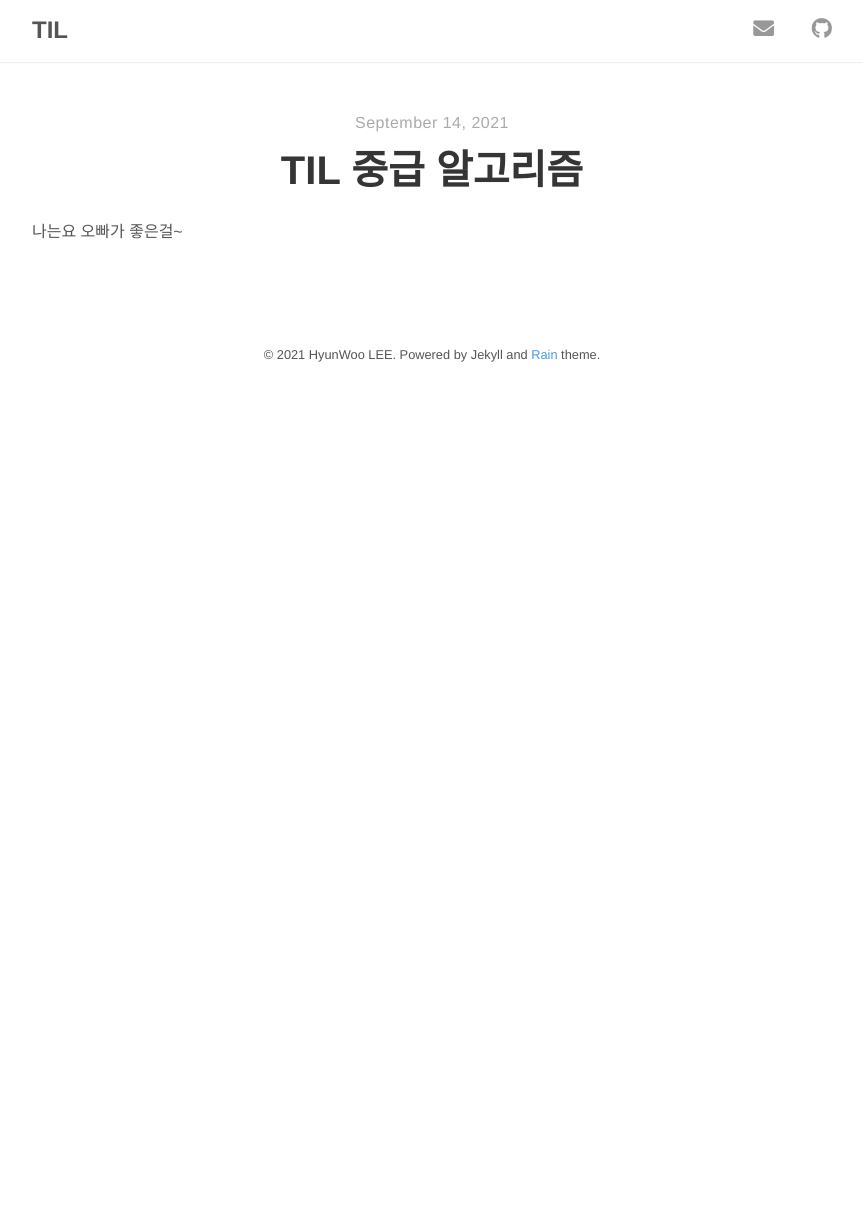
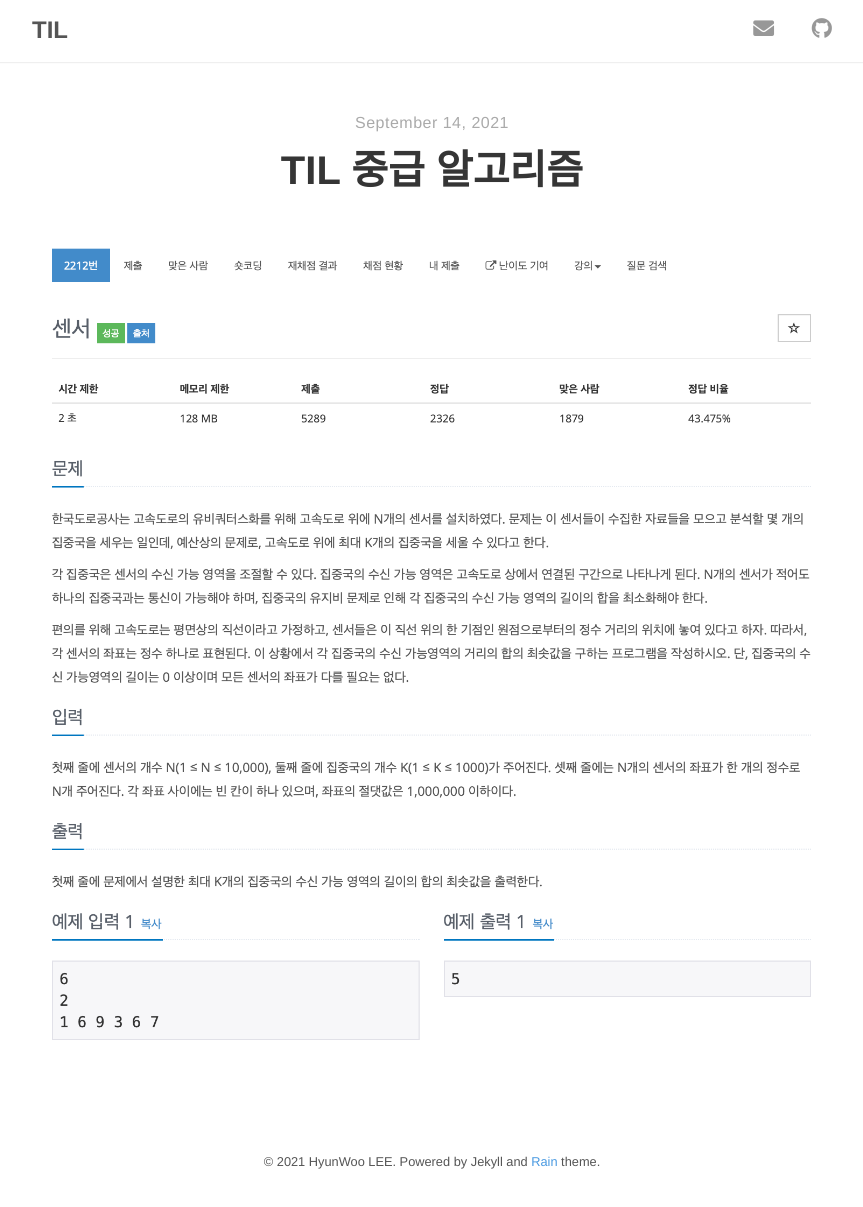
Before and after one commit to hyunwlee-dev/TIL, a Jekyll site: the page built from _posts/2021-09-14-algorithm.md, in a window 1280 px wide. Shown: the whole page, without its empty margins (208-1071 px from the left). Built offline with Jekyll 4.4.1, drawn with Linux system fonts in a browser that asks for light colours; nearby versions of some CDN libraries; before the commit the page ends 900 px from its top, so only the background shows below that.

Commit message:
boj 2212 센서 문제

```diff
--- a/_posts/2021-09-14-algorithm.md
+++ b/_posts/2021-09-14-algorithm.md
@@ -5,4 +5,4 @@ author: "HyunWoo LEE"
 tags: ["jekyll", "configuration", "docs", "example"]
 ---
 
-나는요 오빠가 좋은걸~
+![센서](https://github.com/hyunwlee-dev/TIL/blob/main/images/2212센서.png)
```
